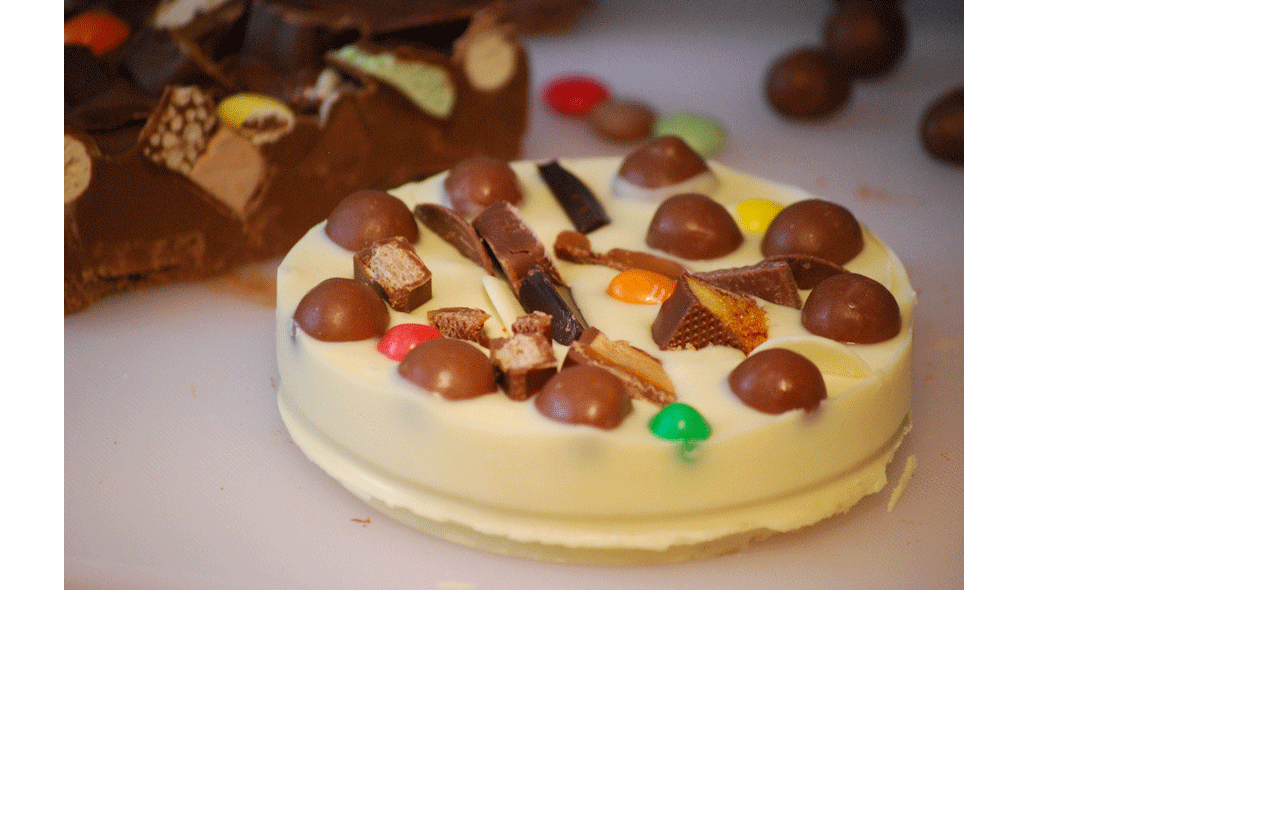
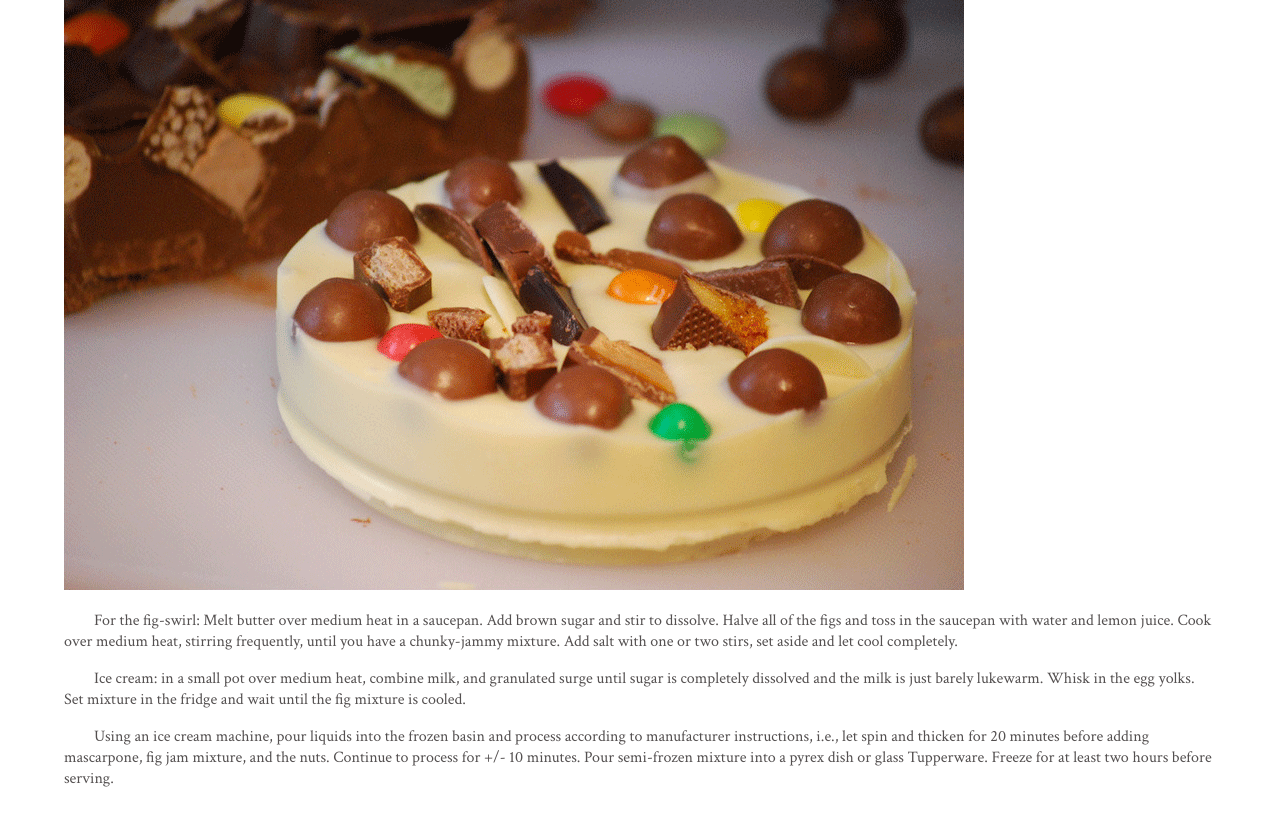
Before and after one commit to willjreid/chocolate-pizza, a plain HTML site: page index.html in a window 1280 px wide. Shown: the part 167-981 px from the top of the page. Before the commit the page ends 800 px from the top, so only its background shows below. Drawn offline with Linux system fonts and the light colour scheme.

Commit message:
add paragraphs

```diff
--- a/index.html
+++ b/index.html
@@ -3,6 +3,7 @@
   <head>
     <title>Chocolate Pizza Mockup</title>
     <link href="https://fonts.googleapis.com/css?family=Anton" rel="stylesheet">
+    <link href="https://fonts.googleapis.com/css?family=Crimson+Text" rel="stylesheet">
     <link href='style.css' type='text/css' rel='stylesheet' />
   </head>
     <body>
@@ -40,5 +41,8 @@
         </div>
       </div>
       <img src="images/choco-pizza.png" />
+      <p class="steps">For the fig-swirl: Melt butter over medium heat in a saucepan. Add brown sugar and stir to dissolve. Halve all of the figs and toss in the saucepan with water and lemon juice. Cook over medium heat, stirring frequently, until you have a chunky-jammy mixture. Add salt with one or two stirs, set aside and let cool completely.</p>
+      <p class="steps">Ice cream: in a small pot over medium heat, combine milk, and granulated surge until sugar is completely dissolved and the milk is just barely lukewarm. Whisk in the egg yolks. Set mixture in the fridge and wait until the fig mixture is cooled.</p>
+      <p class="steps">Using an ice cream machine, pour liquids into the frozen basin and process according to manufacturer instructions, i.e., let spin and thicken for 20 minutes before adding mascarpone, fig jam mixture, and the nuts. Continue to process for +/- 10 minutes. Pour semi-frozen mixture into a pyrex dish or glass Tupperware. Freeze for at least two hours before serving.</p>
     </body>
 </html>
--- a/style.css
+++ b/style.css
@@ -36,7 +36,7 @@ body{
 #article-info {
   float: left;
   overflow: auto;
-  width: 50%;
+  width: 70%;
 }
 #article-name {
   font-family: 'Anton', sans-serif;
@@ -58,3 +58,8 @@ body{
 #printCommand {
   display: inline;
 }
+.steps{
+  text-indent: 30px;
+  font-family: 'Crimson Text', serif;
+  color: #545050;
+}
```
